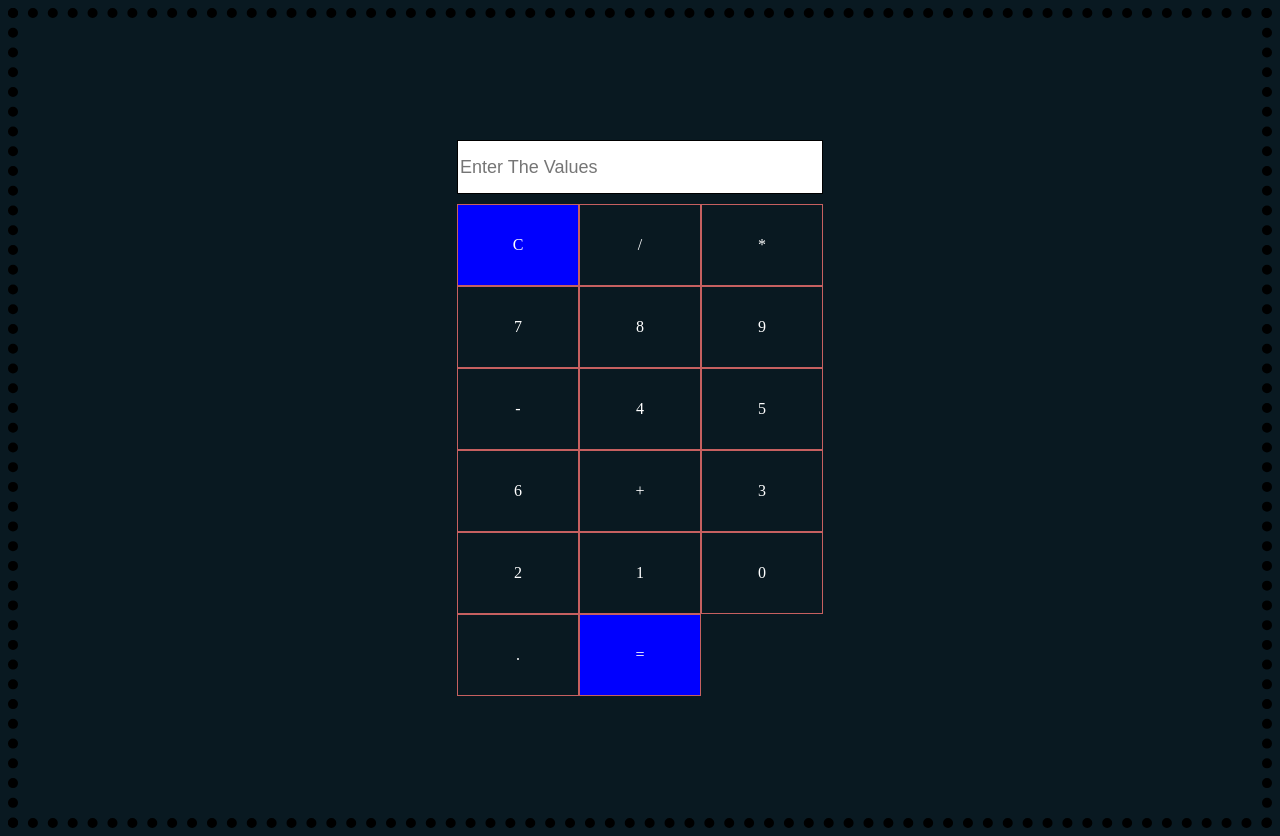
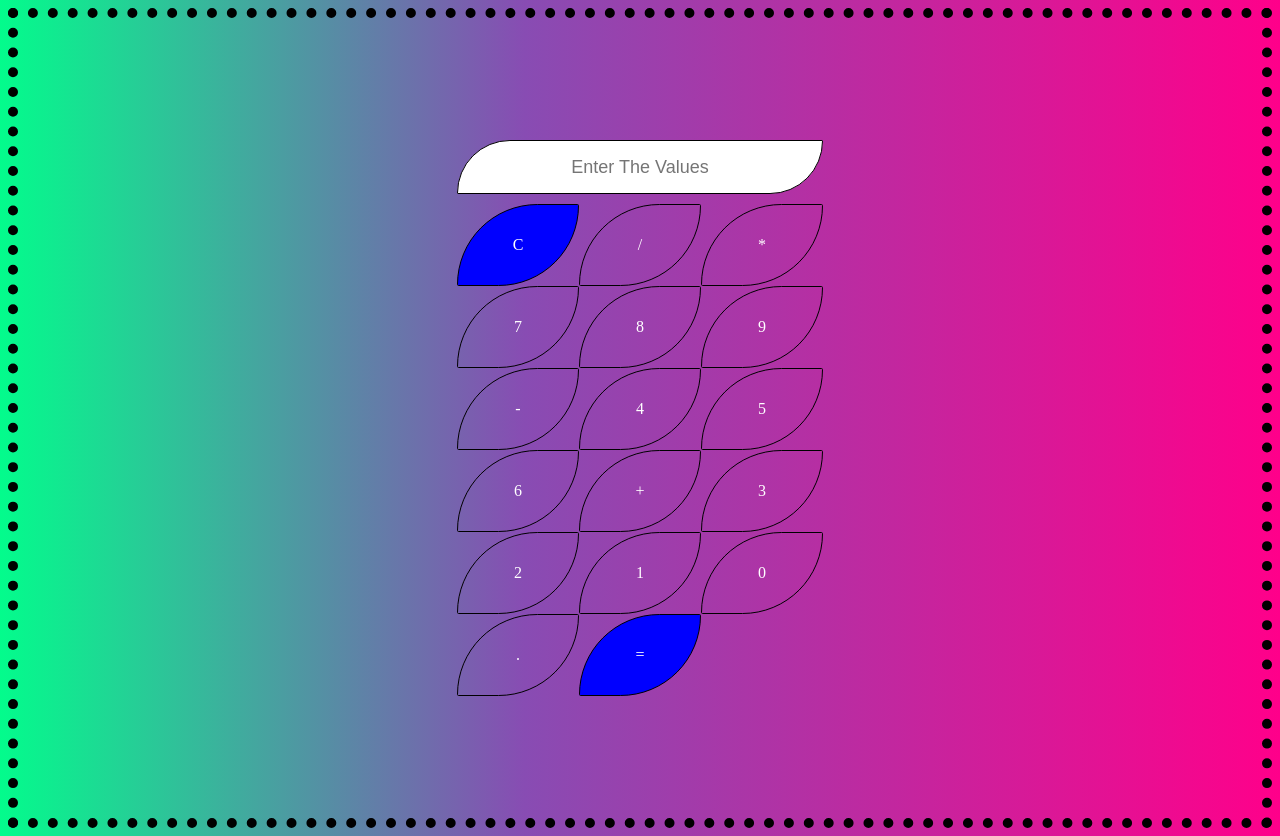
Before and after one commit to lchetanlc/Calculator, a plain HTML site: page index.html in a window 1280 px wide. Drawn offline with Linux system fonts and the light colour scheme.

Commit message:
Update index.html

```diff
--- a/index.html
+++ b/index.html
@@ -12,7 +12,7 @@
             justify-content: center;
             align-items: center;
             min-height: 100vh;
-            background-color: #091921;
+            background: linear-gradient(90deg, rgba(3,252,140,1) 0%, rgba(136,76,179,1) 41%, rgba(255,0,138,1) 100%);
             border: 10px dotted black;
 
         }
@@ -26,13 +26,18 @@
         .calculator .value{
             grid-column: span 3;
             height: 50px;
-            text-align: left;
+            text-align: center;
             border: 1px solid black;
+            border-radius: 1000px 20px 1000px 20px;
 
             font-size: large;
             margin-bottom: 10px;
+            outline: none;
 
         }
+
+
+
         .calculator span{
             display: grid;
             width: 100px;
@@ -41,12 +46,12 @@
             padding: 10px;
             align-items: center;
             justify-content: center;
-            border: 1px solid rgb(198, 96, 96);
-            border-radius: ;
+            border: 1px solid black;
+            border-radius: 1000px 20px 1000px 20px;
             cursor: pointer;
         }
         .calculator span:hover{
-            background-color: gold;
+            background:linear-gradient(90deg, rgba(3,252,140,1) 0%, rgb(146, 54, 213) 41%, rgba(255,0,138,1) 100%);
             color: black;
         }
         .num_clear{
```
